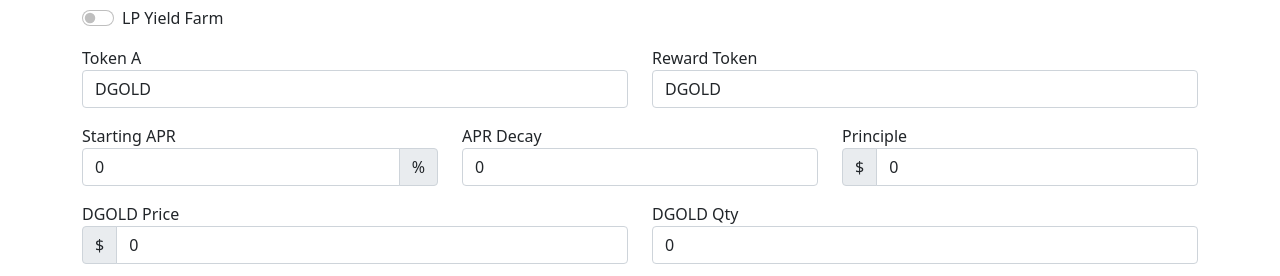
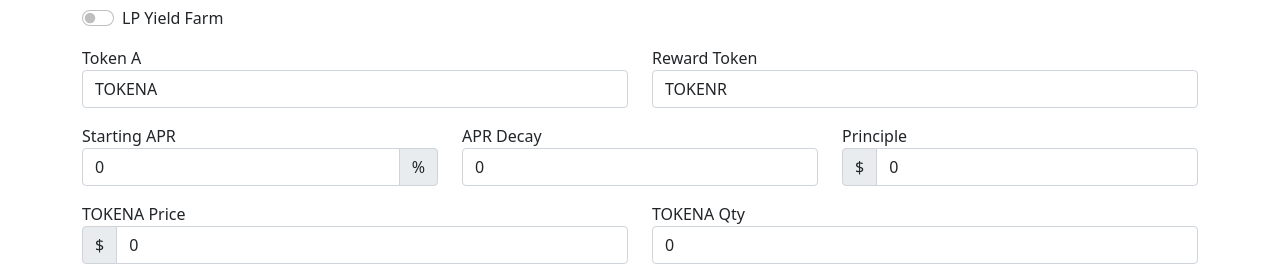
Before and after one commit to preginald/cryptomite-frontend, a Vue app: page /calculators/yield-farming-breakeven in a window 1280 px wide. Shown: the part 122-398 px from the top of the page. Built offline with nearby package versions, Linux system fonts and the light colour scheme.

Commit message:
Change default input values

```diff
--- a/src/components/calculators/YieldFarmBreakeven.vue
+++ b/src/components/calculators/YieldFarmBreakeven.vue
@@ -229,9 +229,9 @@ export default defineComponent({
       farmType: "LP Yield Farm",
       apr: 0,
       decay: 0,
-      tokenA: "DGOLD",
-      tokenB: "USDC",
-      tokenR: "DGOLD",
+      tokenA: "TOKENA",
+      tokenB: "TOKENB",
+      tokenR: "TOKENR",
       tokenAPrice: 0,
       tokenBPrice: 1.00,
       tokenAQty: 0,
@@ -258,7 +258,6 @@ export default defineComponent({
       let valid: any[] = []
       validArr.forEach((element: any) => {
         element = Number(element)
-        console.log(element)
 
         if(element <= 0){
           valid.push(false)
```
